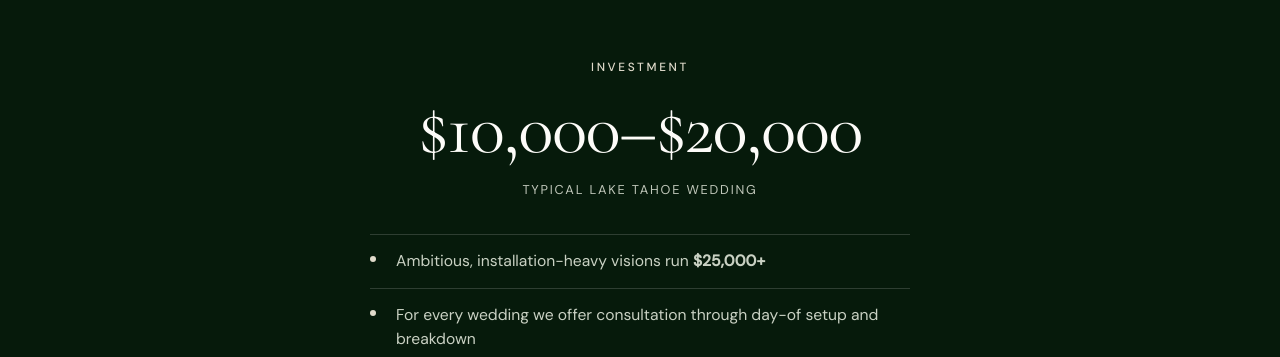
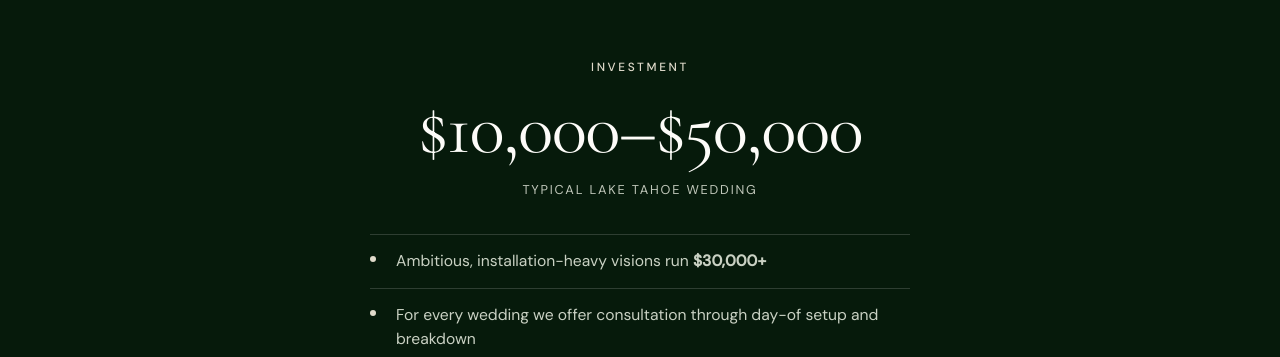
Before and after one commit to jshplhm/goldenflowers, a Jekyll site: the page built from weddings/index.md, in a window 1280 px wide and 900 px high, scrolled down 3414 px. Shown: the part 176-533 px from the top of the window. Built offline with Jekyll 4.4.1, drawn with Linux system fonts in a browser that asks for light colours.

Commit message:
Update site copy in _data/weddings.yml via inline editor

```diff
--- a/_data/weddings.yml
+++ b/_data/weddings.yml
@@ -78,10 +78,10 @@ included:
         anything. You know exactly what you're getting, and why.
 pricing:
   label: Investment
-  price: $10,000–$20,000
+  price: $10,000–$50,000
   price_sub: Typical Lake Tahoe wedding
   points:
-    - Ambitious, installation-heavy visions run **$25,000+**
+    - Ambitious, installation-heavy visions run **$30,000+**
     - For every wedding we offer consultation through day-of setup and breakdown
     - We build a custom proposal around your venue, vision, and what's in season
   tagline: Locally-grown flowers, refined floral artistry, and a design curated
```
